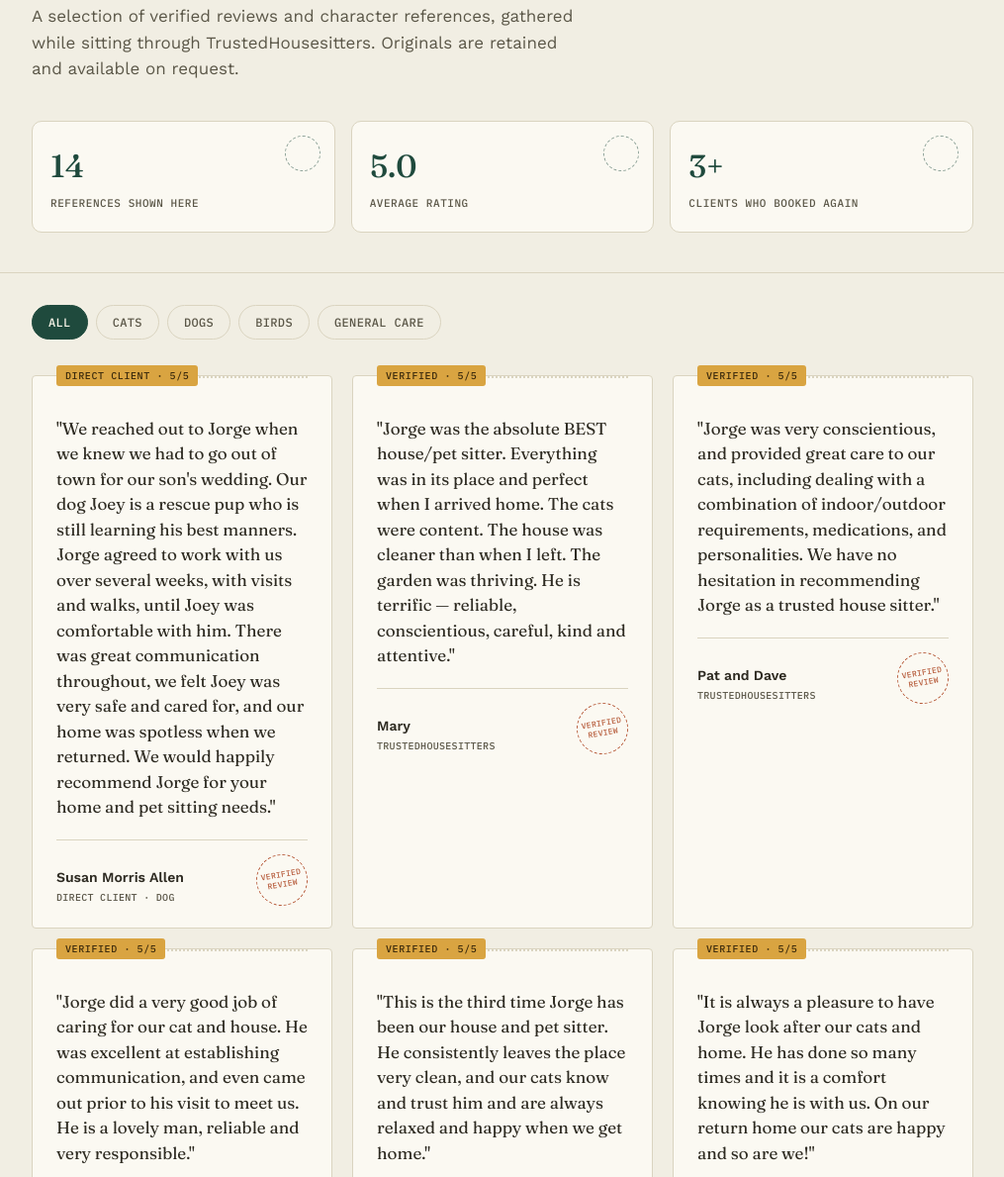
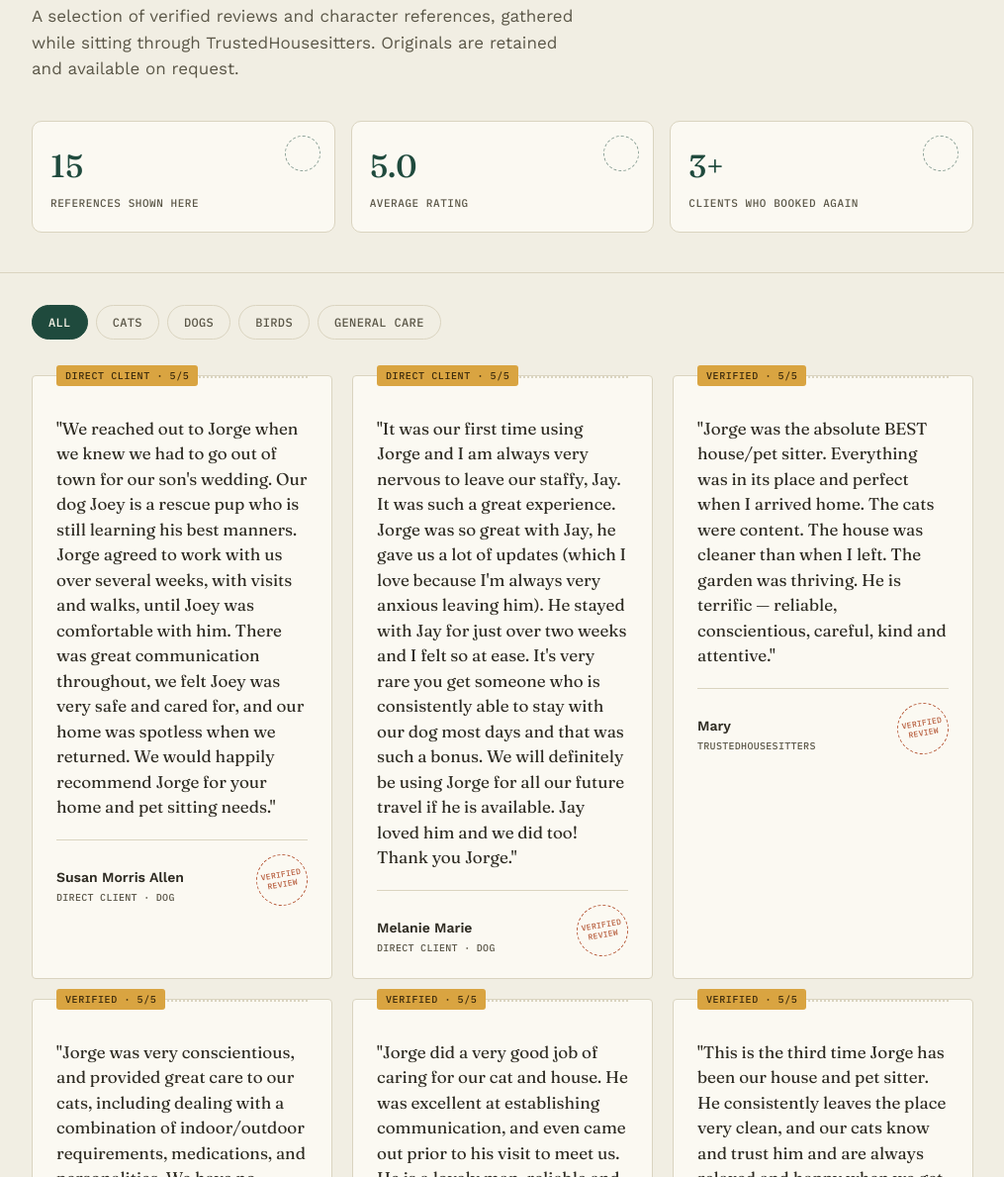
Before and after one commit to jalonso2084/pet-care-portfolio, a plain HTML site: page index.html in a window 1280 px wide. Shown: the part 421-1610 px from the top of the page at 99% size, without its empty margins (132-1147 px from the left). Drawn offline with nearby package versions, Linux system fonts and the light colour scheme.

Commit message:
Update index after Melnie sent me her reference

```diff
--- a/index.html
+++ b/index.html
@@ -291,7 +291,7 @@ footer p{
     <h1>Jorge Luis has looked after homes and pets like yours&nbsp;— <em>and they'd tell you so themselves.</em></h1>
     <p class="hero-sub">A selection of verified reviews and character references, gathered while sitting through TrustedHousesitters. Originals are retained and available on request.</p>
     <div class="stat-strip">
-      <div class="stamp"><span class="num">14</span><span class="label">references shown here</span></div>
+      <div class="stamp"><span class="num">15</span><span class="label">references shown here</span></div>
       <div class="stamp"><span class="num">5.0</span><span class="label">average rating</span></div>
       <div class="stamp"><span class="num">3+</span><span class="label">clients who booked again</span></div>
     </div>
@@ -314,6 +314,15 @@ footer p{
       <p class="quote">"We reached out to Jorge when we knew we had to go out of town for our son's wedding. Our dog Joey is a rescue pup who is still learning his best manners. Jorge agreed to work with us over several weeks, with visits and walks, until Joey was comfortable with him. There was great communication throughout, we felt Joey was very safe and cared for, and our home was spotless when we returned. We would happily recommend Jorge for your home and pet sitting needs."</p>
       <div class="card-foot">
         <div><div class="reviewer">Susan Morris Allen</div><div class="meta">Direct client &middot; dog</div></div>
+        <div class="verified-stamp"><span>Verified<br>review</span></div>
+      </div>
+    </div>
+
+    <div class="card" data-cat="dogs">
+      <div class="card-tag">Direct client &middot; 5/5</div>
+      <p class="quote">"It was our first time using Jorge and I am always very nervous to leave our staffy, Jay. It was such a great experience. Jorge was so great with Jay, he gave us a lot of updates (which I love because I'm always very anxious leaving him). He stayed with Jay for just over two weeks and I felt so at ease. It's very rare you get someone who is consistently able to stay with our dog most days and that was such a bonus. We will definitely be using Jorge for all our future travel if he is available. Jay loved him and we did too! Thank you Jorge."</p>
+      <div class="card-foot">
+        <div><div class="reviewer">Melanie Marie</div><div class="meta">Direct client &middot; dog</div></div>
         <div class="verified-stamp"><span>Verified<br>review</span></div>
       </div>
     </div>
```
